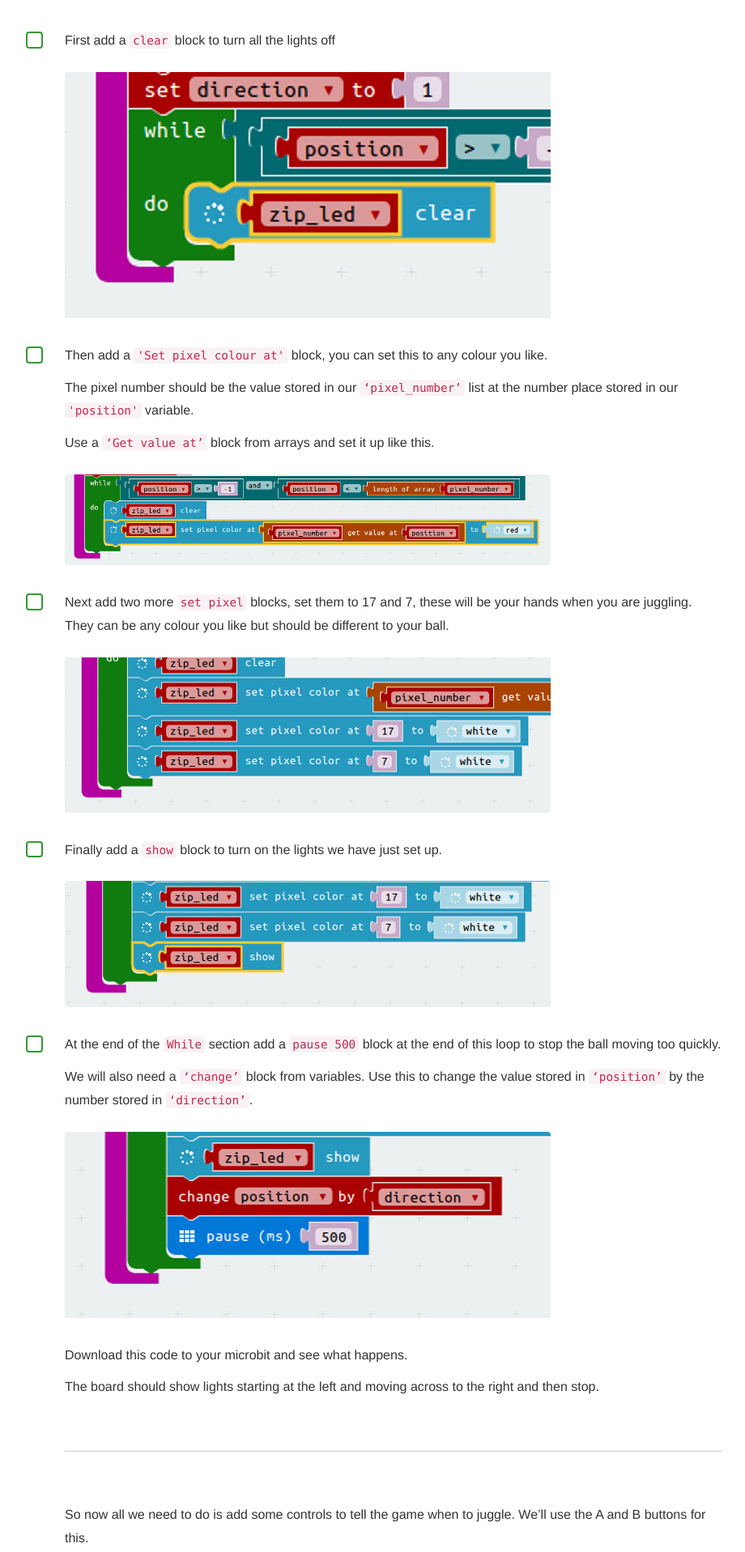
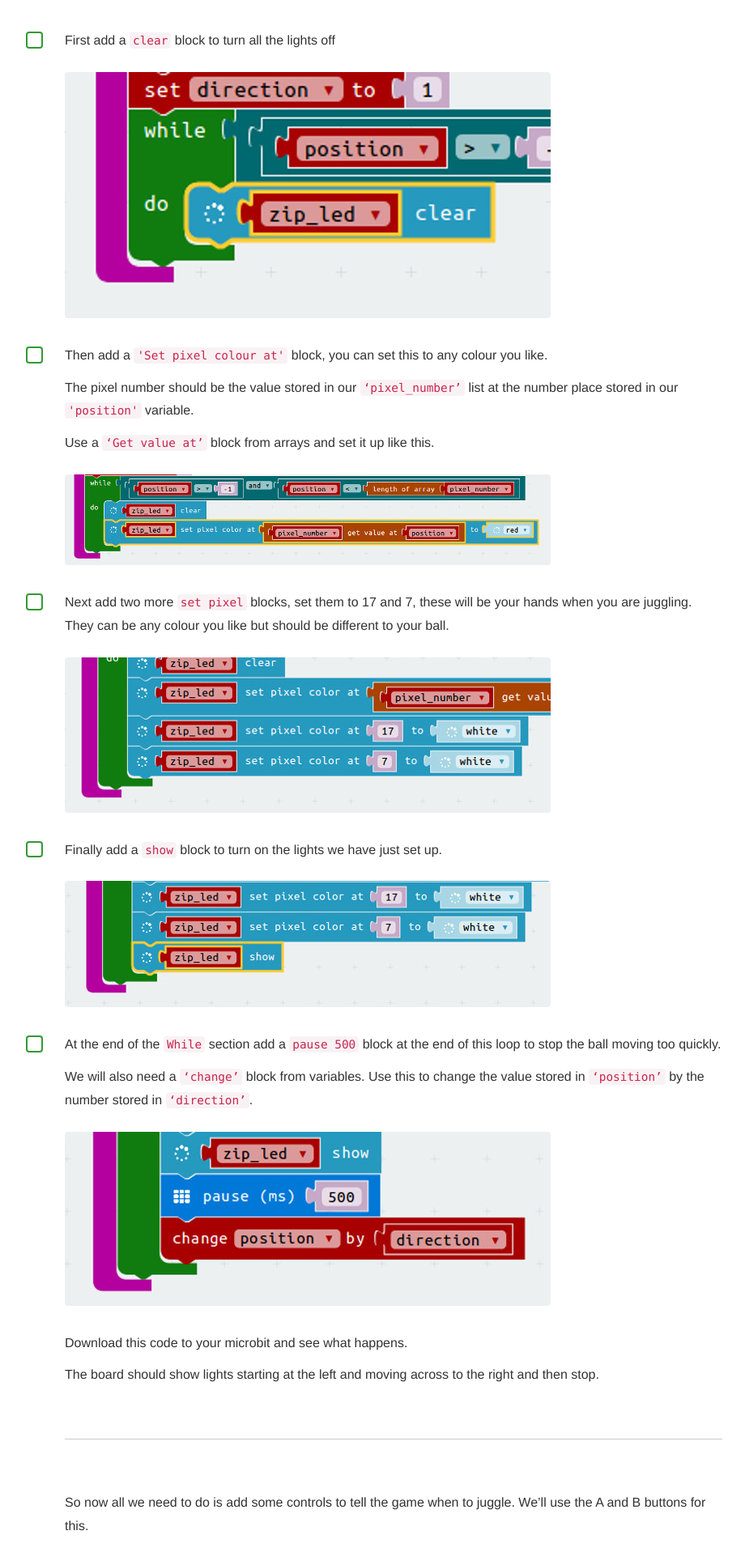
Before and after one commit to liverpoolcodeclub/liverpoolcodeclub.github.io, a Jekyll site: the page built from projects/juggler/index.html, in a window 1280 px wide. Shown: the part 4483-6400 px from the top of the page at 81% size, without its empty margins (154-1074 px from the left). Built offline with Jekyll 4.4.1, drawn with Linux system fonts in a browser that asks for light colours.

Commit message:
Edit Juggler project

```diff
--- a/projects/juggler/index.html
+++ b/projects/juggler/index.html
@@ -107,7 +107,7 @@ authors: >
 <div class="project-steps__step">
     <p>At the end of the <code>While</code> section add a <code>pause 500</code> block at the end of this loop to stop the ball moving too quickly.</p>
     <p>We will also need a <code>‘change’</code> block from variables. Use this to change the value stored in <code>‘position’</code> by the number stored in <code>‘direction’</code>.</p>
-    <img src="step-011.jpg" width="600" height="230" alt="">
+    <img src="step-011.jpg" width="600" height="215" alt="">
 </div>
 
 <div class="project-steps__info">
@@ -134,7 +134,7 @@ authors: >
 </div>
 <div class="project-steps__step">
     <p>Duplicate all this code for <code>on button b pressed</code> but this time check if <code>position</code> equals one less than the length of the array. If it is change the value in <code>direction</code> to -1.</p>
-    <img src="step-014.jpg" width="600" height="139" alt="">
+    <img src="step-014a.jpg" width="600" height="139" alt="">
 </div>
 <div class="project-steps__info">
     <p>Download this code to your Microbit.</p>
@@ -149,7 +149,7 @@ authors: >
 <div class="project-steps__step">
     <p>Add some code after the while loop, this will run if the player drops the ball.</p>
     <p>You can write a message to the screen, or flash the lights</p>
-    <img src="step-015.jpg" width="600" height="277" alt="">
+    <img src="step-015.jpg" width="600" height="228" alt="">
 </div>
 <div class="project-steps__step">
     <p>Can you add a score that increases by one every time you succesfully juggle the ball?</p>
```
Also changed, not shown: projects/juggler/step-011.jpg, projects/juggler/step-015.jpg.
